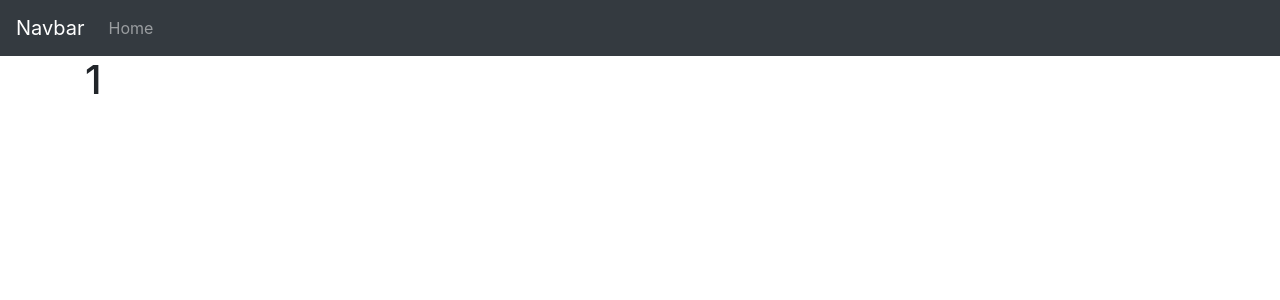
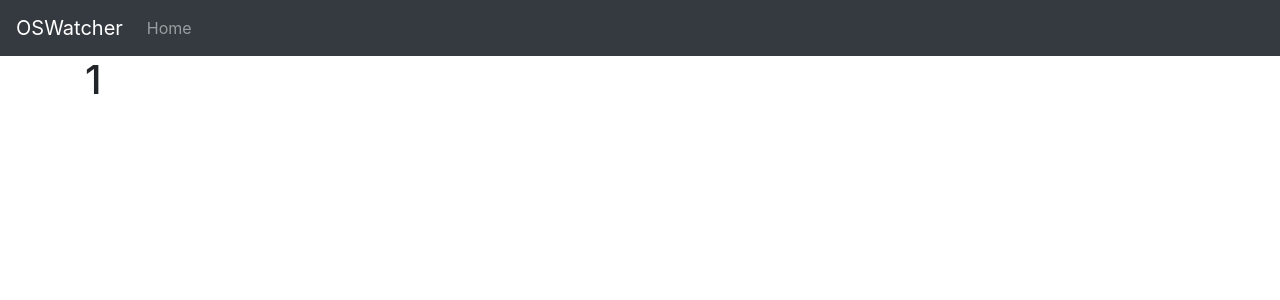
Before and after one commit to OSWatcher/frontend, a Flask app: page /os/1 in a window 1280 px wide. Shown: the top 300 px of the page. Run offline with Flask 2, Linux system fonts and the light colour scheme; some libraries are stand-ins or nearby versions.

Commit message:
navbar: rename title to OSWatcher

```diff
--- a/app/templates/base.html
+++ b/app/templates/base.html
@@ -18,7 +18,7 @@
     <!-- Navbar -->
     <nav class="navbar navbar-expand-lg navbar-dark bg-dark">
       <ul class="navbar-nav">
-        <a class="navbar-brand" href="#">Navbar</a>
+        <a class="navbar-brand" href="#">OSWatcher</a>
         <li class="nav-item">
           <a class="nav-link" href="#">Home</a>
         </li>
```
